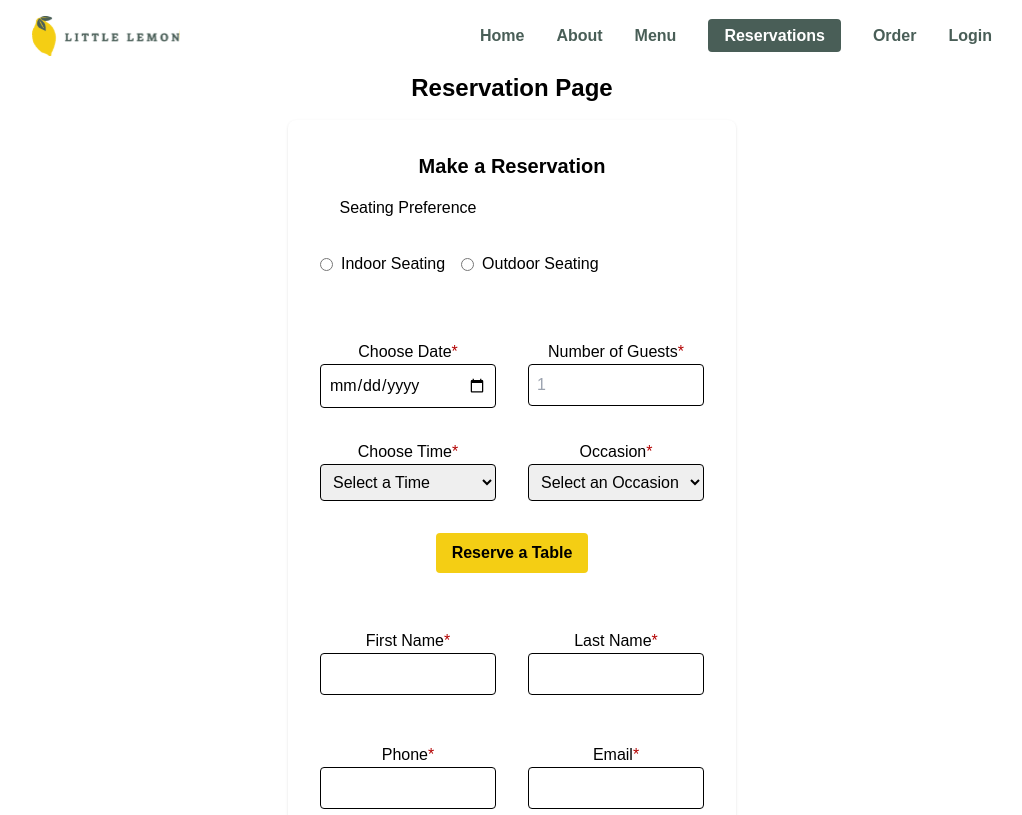
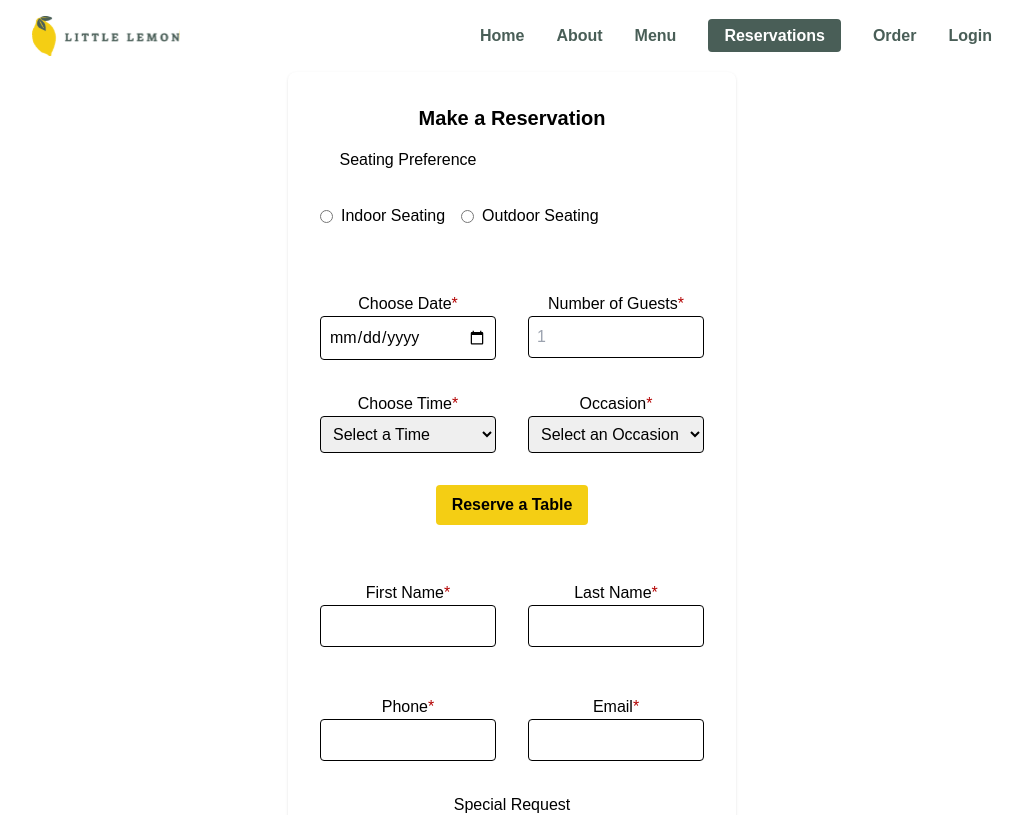
Before and after one commit to OpeDada/new-little, a React (Create React App) app: page /reservation in a window 1280 px wide. Shown: the top 815 px of the page, without its empty margins (128-1150 px from the left). Built offline with nearby package versions, Linux system fonts and the light colour scheme.

Commit message:
removed unused code

```diff
--- a/src/components/pages/reservation/ReservationPage.js
+++ b/src/components/pages/reservation/ReservationPage.js
@@ -37,7 +37,6 @@
 
   return (
     <div className="text-center">
-      <h1 className="text-2xl font-semibold mb-4">Reservation Page</h1>
       <BookingForm
         availableTimes={availableTimes}
         updateTimes={updateTimes}
```
